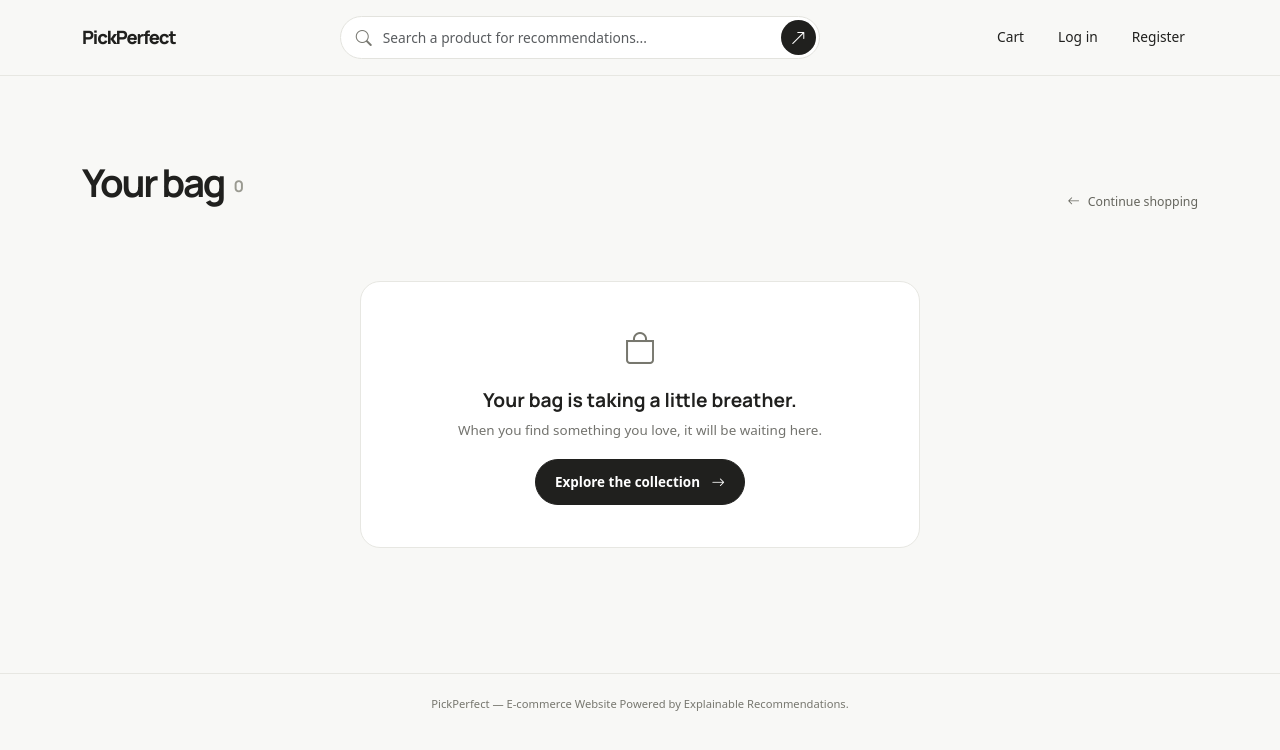
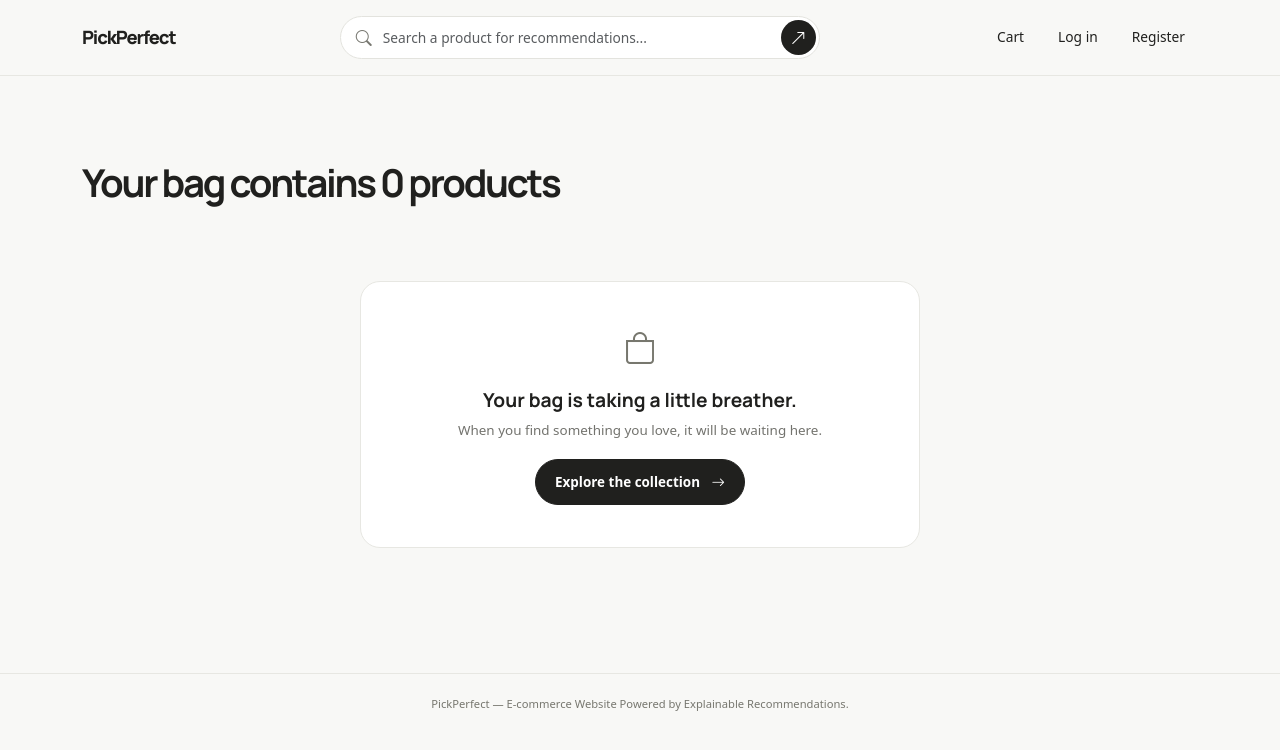
Before and after one commit to ujjwalkumar14b/Recommendation, a React (Vite) app in the folder frontend/: page /cart in a window 1280 px wide. Shown: the top 750 px of the page. Built offline with nearby package versions, Linux system fonts and the light colour scheme.

Commit message:
Update cart page title to reflect product count

```diff
--- a/frontend/src/pages/Cart.jsx
+++ b/frontend/src/pages/Cart.jsx
@@ -35,7 +35,7 @@ export default function Cart() {
 
   return (
     <section className="container bag-page">
-      <div className="page-title-row"><div><h1>Your bag <span>{cart.itemCount || 0}</span></h1></div><Link to="/" className="continue-link"><i className="bi bi-arrow-left me-2" />Continue shopping</Link></div>
+      <div className="page-title-row"><div className="text-center"><h1>Your bag contains {cart.itemCount || 0} products</h1></div></div>
       {error && <div className="alert alert-danger">{error}</div>}
       {actionError && <div className="alert alert-danger">{actionError}</div>}
       {cart?.items?.length ? (
```
